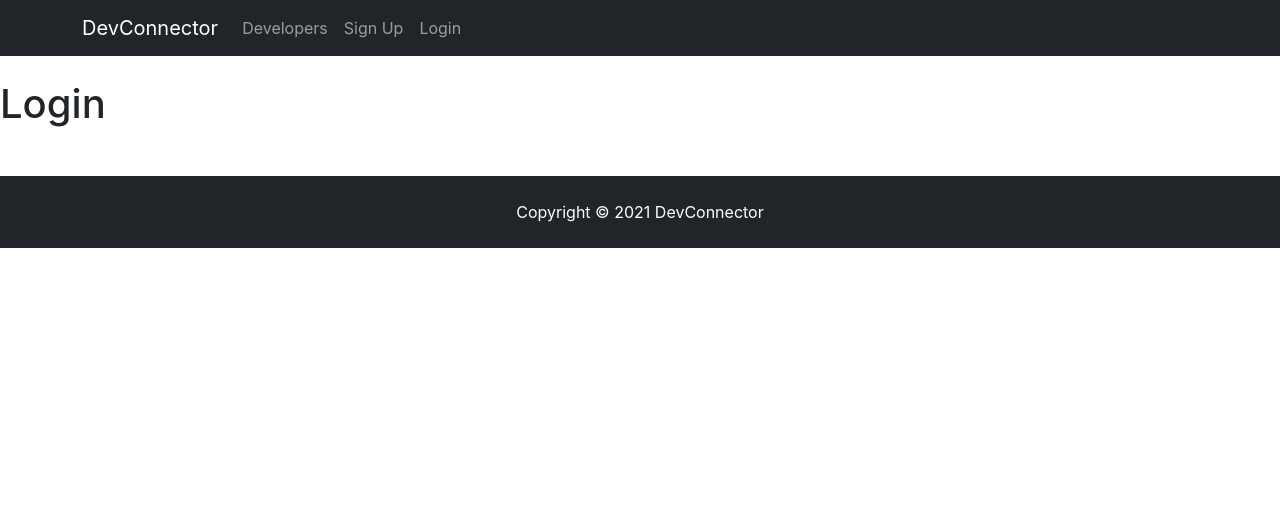
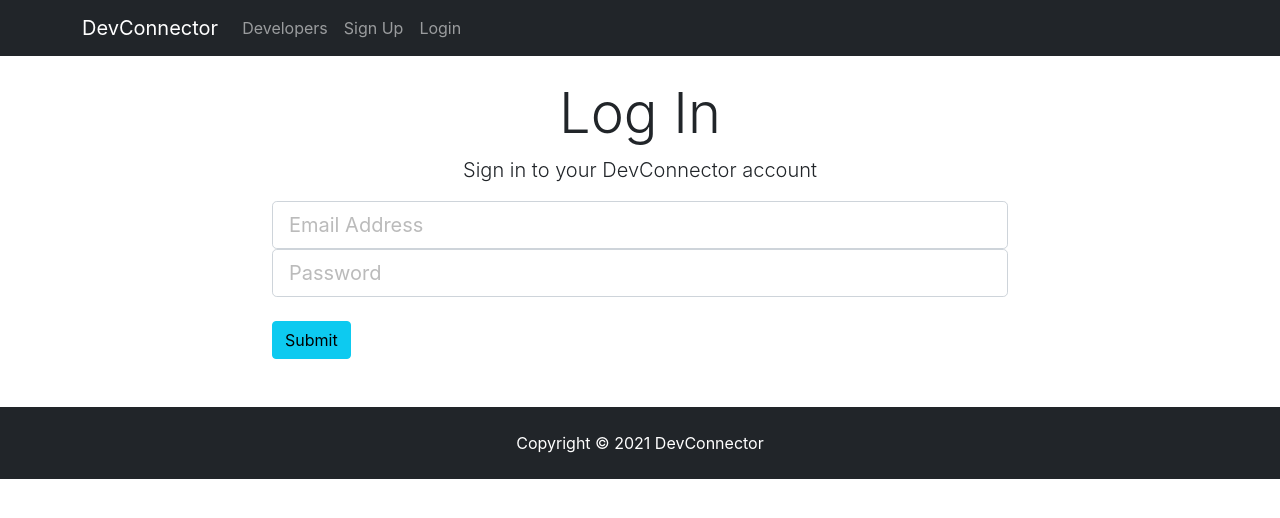
Before and after one commit to DevYemi/devConnector, a React (Create React App) app in the folder client/: page /login in a window 1280 px wide. Shown: the top 518 px of the page. Built offline with nearby package versions, Linux system fonts and the light colour scheme.

Commit message:
created login form with state

```diff
--- a/client/src/components/auth/Login.js
+++ b/client/src/components/auth/Login.js
@@ -1,10 +1,57 @@
 import React, { Component } from 'react'
 
 class Login extends Component {
+    constructor() {
+        super();
+        this.state = {
+            email: '',
+            password: '',
+            errors: {}
+        }
+        this.onChange = this.onChange.bind(this);
+        this.onSubmit = this.onSubmit.bind(this);
+    }
+    onChange(e) {
+        this.setState({ [e.target.name]: e.target.value });
+    }
+    onSubmit(e) {
+        e.preventDefault();
+        const userInfo = {
+            email: this.state.email,
+            password: this.state.password
+        }
+        console.log(userInfo)
+    }
     render() {
         return (
-            <div>
-                <h1>Login</h1>
+            <div className="login">
+                <div className="container">
+                    <div className="row">
+                        <div className="col-md-8 m-auto">
+                            <h1 className="display-4 text-center">Log In</h1>
+                            <p className="lead text-center">Sign in to your DevConnector account</p>
+                            <form onSubmit={this.onSubmit}>
+                                <div className="form-group">
+                                    <input type="email"
+                                        className="form-control form-control-lg"
+                                        placeholder="Email Address"
+                                        value={this.state.email}
+                                        onChange={this.onChange}
+                                        name="email" />
+                                </div>
+                                <div className="form-group">
+                                    <input type="password"
+                                        className="form-control form-control-lg"
+                                        placeholder="Password"
+                                        value={this.state.password}
+                                        onChange={this.onChange}
+                                        name="password" />
+                                </div>
+                                <input type="submit" className="btn btn-info btn-block mt-4" />
+                            </form>
+                        </div>
+                    </div>
+                </div>
             </div>
         )
     }
--- a/client/src/components/auth/Register.js
+++ b/client/src/components/auth/Register.js
@@ -35,7 +35,7 @@
                         <div className="col-md-8 m-auto">
                             <h1 className="display-4 text-center">Sign Up</h1>
                             <p className="lead text-center">Create your DevConnector account</p>
-                            <form action="create-profile.html" onSubmit={this.onSubmit}>
+                            <form onSubmit={this.onSubmit}>
                                 <div className="form-group">
                                     <input type="text"
                                         className="form-control form-control-lg"
```
